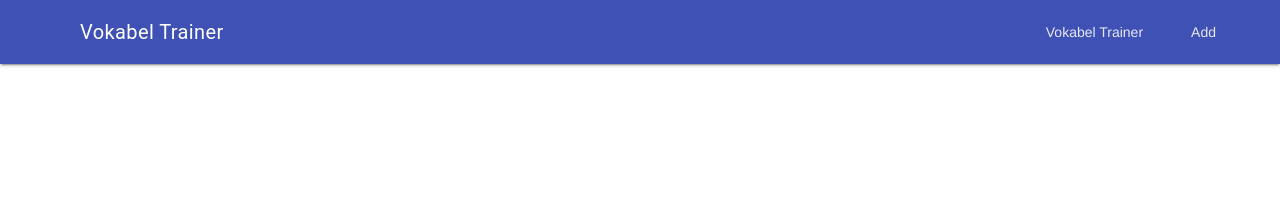
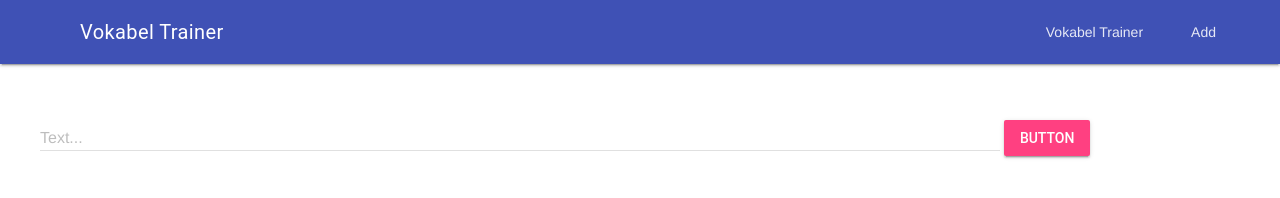
Before and after one commit to nadine-grantz/VokabelApp, a plain HTML site: page add.html in a window 1280 px wide. Drawn offline with nearby package versions, Linux system fonts and the light colour scheme.

Commit message:
create textfield and button

```diff
--- a/add.html
+++ b/add.html
@@ -13,6 +13,7 @@
     />
     <script defer src="https://code.getmdl.io/1.3.0/material.min.js"></script>
     <title>Vokabel Trainer</title>
+    <link rel="stylesheet" href="styles.css" />
   </head>
   <body>
     <!-- Always shows a header, even in smaller screens. -->
@@ -34,6 +35,7 @@
       </header>
       <div class="mdl-layout__drawer">
         <span class="mdl-layout-title">Vokabel hinzufügen</span>
+
         <nav class="mdl-navigation">
           <a class="mdl-navigation__link" href="">index.html</a>
           <a class="mdl-navigation__link" href="">add.html</a>
@@ -42,7 +44,24 @@
         </nav>
       </div>
       <main class="mdl-layout__content">
-        <div class="page-content"><!-- Your content goes here --></div>
+        <div class="page-content">
+          <!-- Your content goes here -->
+
+          <!-- Textfield with Floating Label -->
+
+          <form action="#">
+            <div
+              class="mdl-textfield mdl-js-textfield mdl-textfield--floating-label">
+              <input class="mdl-textfield__input" type="text" id="sample3" />
+              <label class="mdl-textfield__label" for="sample3">Text...</label>
+            </div>
+            <button class="mdl-button mdl-js-button mdl-button--raised mdl-button--accent">
+                Button
+              </button>
+          </form>
+            </div>
+          </form>
+        </div>
       </main>
     </div>
   </body>
--- /dev/null
+++ b/styles.css
@@ -0,0 +1,7 @@
+.page-content {
+  padding: 40px;
+}
+
+.mdl-textfield {
+  width: 80%;
+}
```
Also changed, not shown: index.html (+1 -0 lines).
